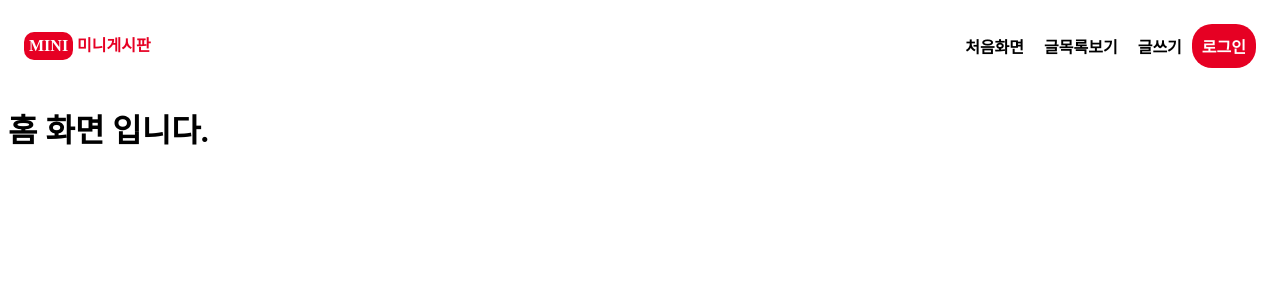
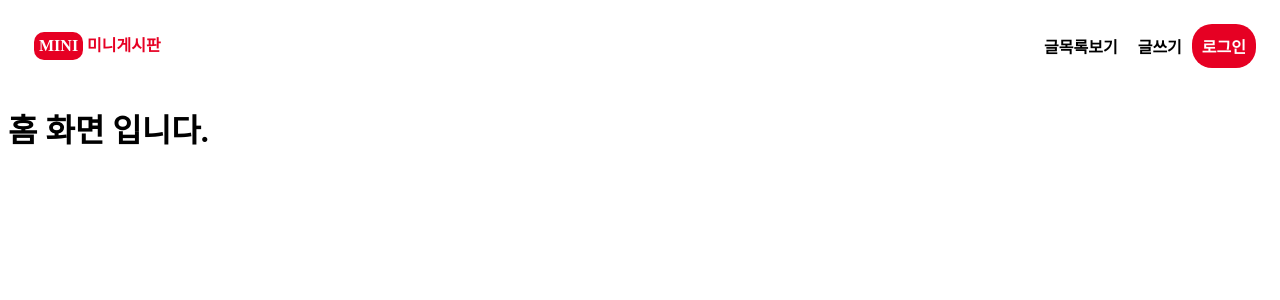
Before and after one commit to HaejinYang/mini-bbs-with-server, a React (Create React App) app in the folder client/: page / in a window 1280 px wide. Shown: the top 300 px of the page. Built offline with nearby package versions, Linux system fonts and the light colour scheme.

Commit message:
feat: 처음화면 글씨 없애고 미니 게시판 글씨 추가. 네비게이션바 가장 왼쪽으로 이동

```diff
--- a/client/src/components/nav/NavBar.tsx
+++ b/client/src/components/nav/NavBar.tsx
@@ -27,7 +27,6 @@ const Button = styled.button`
 `
 
 const Span = styled.span`
-  flex-grow: 1;
   color: rgb(230, 0, 35);
   font-weight: bold;
 
@@ -45,10 +44,11 @@ const NavBar = () => {
 
     return (
         <Container>
-            <Span><Span>MINI</Span> 미니게시판</Span>
-            <NavItem linkPath="/" text="처음화면"/>
-            <NavItem linkPath="/post/all" text="글목록보기"/>
-            <NavItem linkPath="/post/write" text="글쓰기"/>
+            <span style={{flexGrow: 1}}>
+                <NavItem linkPath="/"> <Span><Span>MINI</Span> 미니게시판</Span></NavItem>
+            </span>
+            <NavItem linkPath="/post/all">글목록보기</NavItem>
+            <NavItem linkPath="/post/write">글쓰기</NavItem>
             <Button onClick={() => {
                 setSign(true);
             }
--- a/client/src/components/nav/NavItem.tsx
+++ b/client/src/components/nav/NavItem.tsx
@@ -1,10 +1,10 @@
-import {FC} from "react";
+import React, {FC} from "react";
 import {Link} from "react-router-dom";
 import styled from "styled-components";
 
 interface NavItemProps {
     linkPath: string;
-    text: string;
+    children: React.ReactNode;
 }
 
 const LinkStyle = styled(Link)`
@@ -22,10 +22,10 @@ const LinkStyle = styled(Link)`
   }
 `;
 
-const NavItem: FC<NavItemProps> = ({linkPath, text}) => {
+const NavItem: FC<NavItemProps> = (props) => {
     return (
         <div>
-            <LinkStyle to={linkPath}>{text}</LinkStyle>
+            <LinkStyle to={props.linkPath}>{props.children}</LinkStyle>
         </div>
     );
 }
--- a/client/src/components/sign/styled.tsx
+++ b/client/src/components/sign/styled.tsx
@@ -25,10 +25,6 @@ const Container = styled.div`
     cursor: pointer;
   }
 
-  button:hover {
-    background-color: rgba(0 0 0 / 0.1);
-  }
-
   span {
     text-align: center;
     font-weight: bold;
@@ -53,7 +49,7 @@ const FormContainer = styled.form`
     padding: 1rem;
     border: 1px solid gray;
     border-radius: 10px;
-    box-shadow: rgba(0, 0, 0, 0.45) 0px 2px 5px;
+    box-shadow: rgba(0, 0, 0, 0.45) 0px 0px 2px;
   }
 
   input[type="submit"], button {
@@ -66,10 +62,15 @@ const FormContainer = styled.form`
     color: white;
     font-weight: bold;
     box-shadow: none;
+
   }
 
   button {
     background-color: rgb(24, 119, 242);
+  }
+
+  input[type="submit"]:hover, button:hover {
+    filter: brightness(0.9);
   }
 
   span {
```
